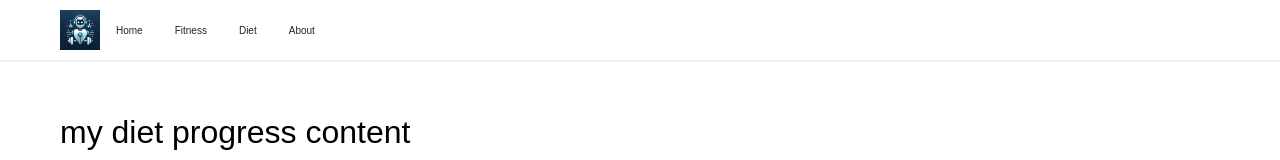
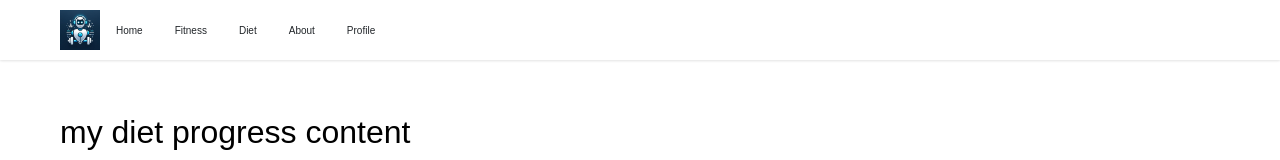
Before and after one commit to davidisinta/chesco, a React (Create React App) app in the folder chesco-client/: page /myDietProgress in a window 1280 px wide. Shown: the top 160 px of the page. Built offline with nearby package versions, Linux system fonts and the light colour scheme.

Commit message:
added profile route

```diff
--- a/chesco-client/src/menuItemsData.js
+++ b/chesco-client/src/menuItemsData.js
@@ -53,4 +53,20 @@ export const menuItemsData = [
     title: 'About',
     url: '/about',
   },
+
+
+    {
+    title: 'Profile',
+    url: '/profile',
+    submenu: [
+      {
+        title: 'preferences',
+        url: 'preferences',
+      },
+        {
+        title: 'logout',
+        url: 'logout',
+      },
+    ],
+  },
 ];
```
